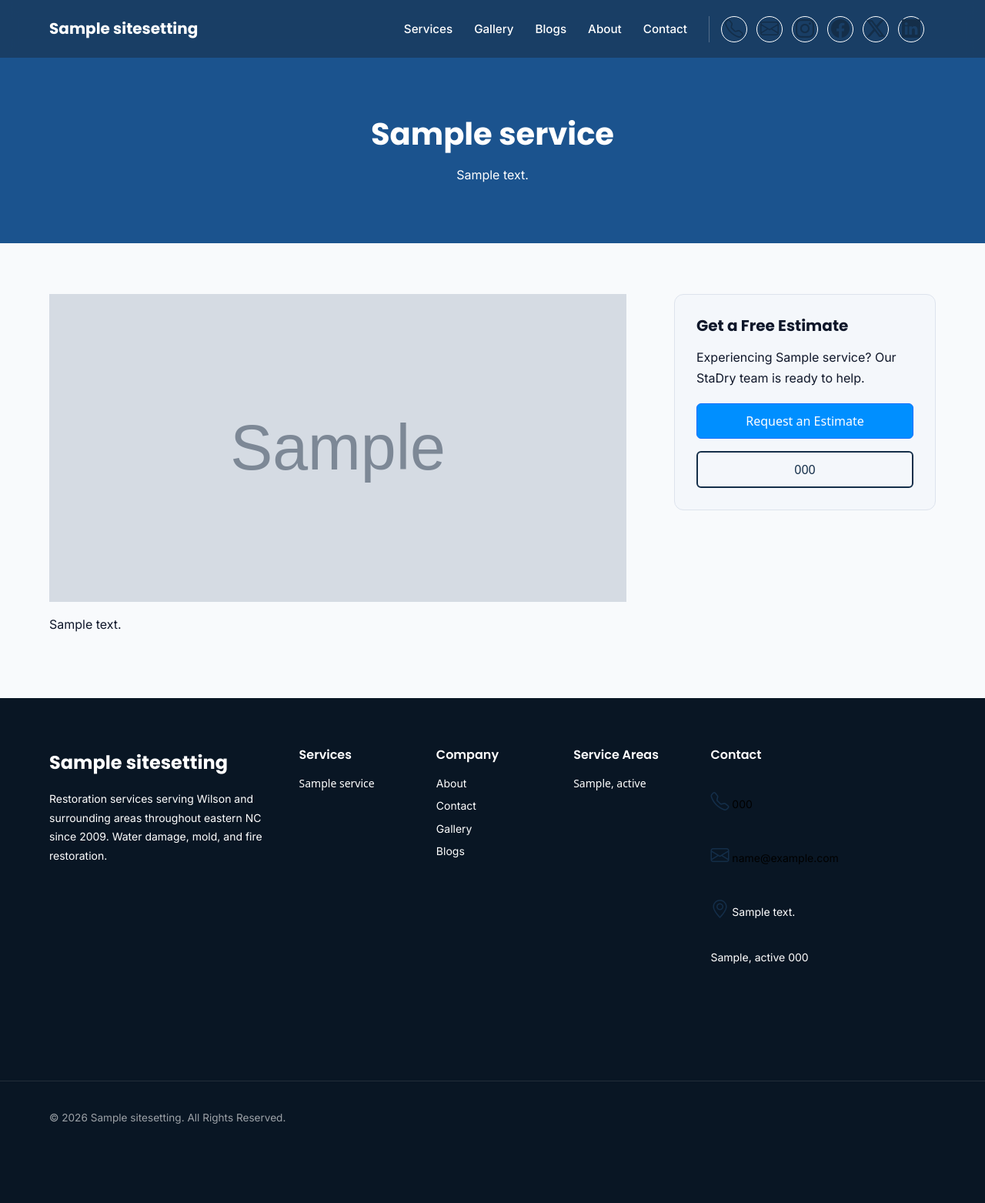
After one commit to vanlandinghamanderson/Restoration-Company-Website, a Django app: a page that uses templates/core/service_detail.html in a window 1280 px wide. The commit adds this page. Shown: the whole page at 77% size. Run offline with Django 5.2, Linux system fonts and the light colour scheme; tables that the repository leaves empty hold one stand-in row (values such as "Sample post"); grey boxes marked "Sample" are stand-in pictures.

Commit message:
Service Detail page is added

```diff
--- a/core/models.py
+++ b/core/models.py
@@ -115,6 +115,8 @@ class Service(models.Model):
     order = models.PositiveIntegerField(default=0)
     slug = models.SlugField(unique=False, blank=True, null=True) #Safe for now
     is_active = models.BooleanField(default=True)
+    description = models.TextField()
+    icon = models.CharField(max_length=100, default='wrench', help_text='Bootstrap icon')
 
     # A smaller, faster-loading version of `image` used on the service cards.
     # - Not stored in the database, so no migration is needed.
@@ -134,6 +136,9 @@ class Service(models.Model):
 
     def __str__(self):
         return self.name
+
+    def get_absolute_url(self):
+        return reverse('service_detail', kwargs={'slug': self.slug})
 
 # Certification model for this company earned
 class Certification(models.Model):
--- a/core/urls.py
+++ b/core/urls.py
@@ -4,6 +4,7 @@ from . import views
 urlpatterns = [
     path(route='', view=views.index, name='index'),
     path(route='services/', view=views.service_list, name='service_list'),
+    path(route='services/<slug:slug>', view=views.service_detail, name='service_detail'),
     path(route='about/', view=views.about, name='about'),
     path(route='gallery/', view=views.gallery, name='gallery'),
     path(route='contact/', view=views.contact, name='contact'),
--- a/core/views.py
+++ b/core/views.py
@@ -19,7 +19,8 @@ def index(request):
         'reviews': reviews,
         'restoration_certifications': restoration_certifications,
         'projects': projects,
-        'posts': posts })
+        'posts': posts,
+    })
 
 # Gallery Page
 def gallery(request):
@@ -83,10 +84,16 @@ def contact_api(request):
 
 # Our Services Page
 def service_list(request):
-    context = {
-        'restoration_services': Service.objects.all(),
-    }
-    return render(request, 'core/services.html', context)
+    services = Service.objects.filter(is_active=True)
+    return render(request, 'core/service_list.html', {
+        'services': services,
+    })
+
+def service_detail(request, slug):
+    service = get_object_or_404(Service, slug=slug, is_active=True)
+    return render(request, 'core/service_detail.html', {
+        'service':service,
+    })
 
 # Blog List Page
 def blog_list(request):
--- a/static/core/css/styles.css
+++ b/static/core/css/styles.css
@@ -22,6 +22,7 @@ body {
     color: #0f172a;
     background: #f8fafc;
     padding: 0;
+    line-height: 1.65;
 }
 
 html, body {
@@ -706,6 +707,12 @@ section {
     font-weight: 700;
 }
 
+.page-hero_icon i {
+    font-size: 3rem;
+    color: var(--color-accent);
+    margin-bottom: 1rem;
+}
+
 /* ---------- ABOUT US SECTION ---------- */
 
 .certification-list {
@@ -1053,6 +1060,12 @@ section {
     background-color: var(--color-surface);
 }
 
+.sidebar-cta_contact {
+    display: flex;
+    flex-direction: column;
+    gap: 1rem;
+}
+
 .sidebar-cta h3 {
     font-weight: bolder;
     margin-bottom: 1rem;
--- a/templates/core/index.html
+++ b/templates/core/index.html
@@ -56,7 +56,7 @@
                 <img src="{{ service.image_card.url }}" alt="{{ service.name }}" class="service-card__image" loading="lazy" width="800" height="450">
                 <h3>{{ service.name }}</h3>
                 <p>{{ service.short_description }}</p>
-                <a href="#" class="btn btn--outline service-card_btn">Read More</a>
+                <a href="{{ service.get_absolute_url }}" class="btn btn--outline service-card_btn">Read More</a>
             </article>
             {% empty %}
             <p class="empty-state">Services coming soon.</p>
--- /dev/null
+++ b/templates/core/service_detail.html
@@ -0,0 +1,43 @@
+{% extends 'core/base.html' %}
+{% block content %}
+<section class="page-hero">
+    <div class="container page-hero_inner">
+        <div class="page-hero_icon" aria-hidden="true">
+            {% if service.icon %}
+            <i class="bi bi-{{ service.icon }}"></i>
+            {% endif %}
+        </div>
+        <h1>{{ service.name }}</h1>
+        {% if service.short_description %}
+        <p class="page_text">{{ service.short_description }}</p>
+        {% endif %}
+    </div>
+</section>
+<section>
+    <div class="container two-col">
+        <main class="two-col__main prose">
+            {% if service.image %}
+            <img src="{{ service.image.url }}" alt="{{ service.name }}" width="750" height="400">
+            {% endif %}
+
+            <div class="prose">
+                {% if service.description %}
+                <p>{{ service.description|linebreaks }}</p>
+                {% else %}
+                <p class="empty-state">Description for this service is not available at the moment.</p>
+                {% endif %}
+            </div>
+        </main>
+        <aside class="two-col_sidebar">
+            <div class="sidebar-cta">
+                <h3>Get a Free Estimate</h3>
+                <p>Experiencing {{ service.name }}? Our StaDry team is ready to help.</p>
+                <div class="sidebar-cta_contact">
+                    <a href="{% url 'contact' %}?requested_service={{ service.slug }}" class="btn btn-primary btn--block">Request an Estimate</a>
+                    <a href="tel:{{ restoration_site_setting.phone_number }}" class="btn btn--outline btn--block">{{ restoration_site_setting.phone_number }}</a>
+                </div>
+            </div>
+        </aside>
+    </div>
+</section>
+{% endblock %}
```
Also changed, not shown: core/migrations/0029_service_description.py (added), core/migrations/0030_service_icon.py (added), templates/core/service_list.html (renamed from templates/core/services.html).
